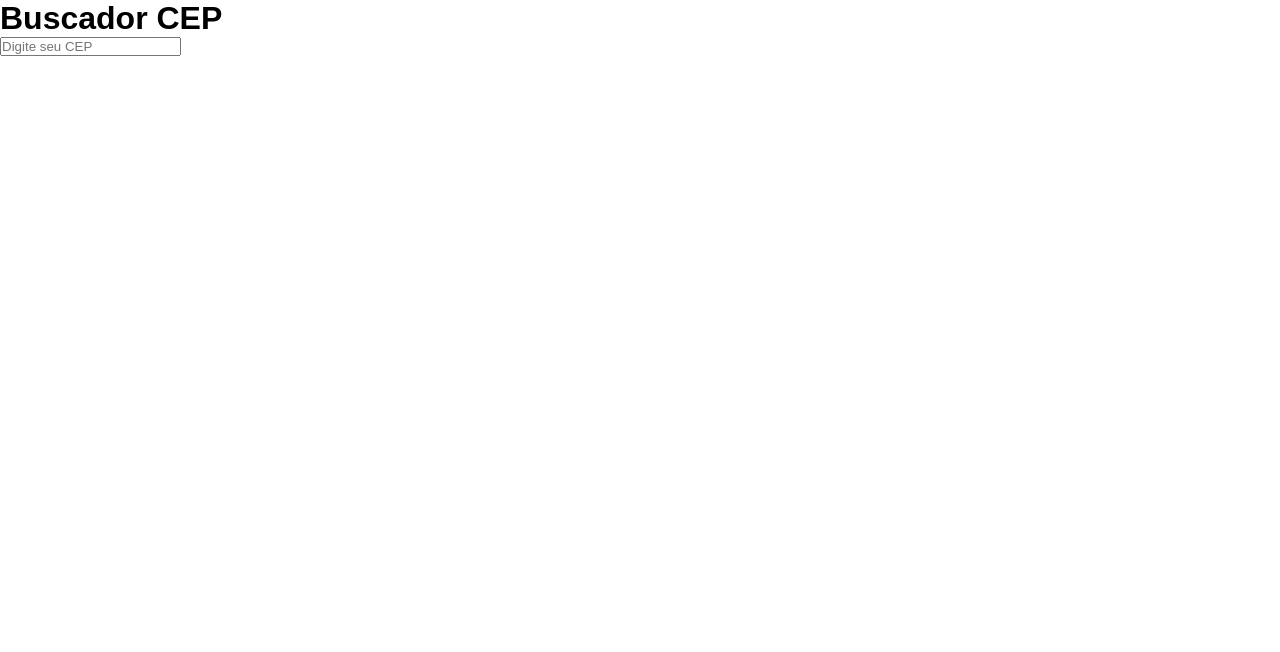
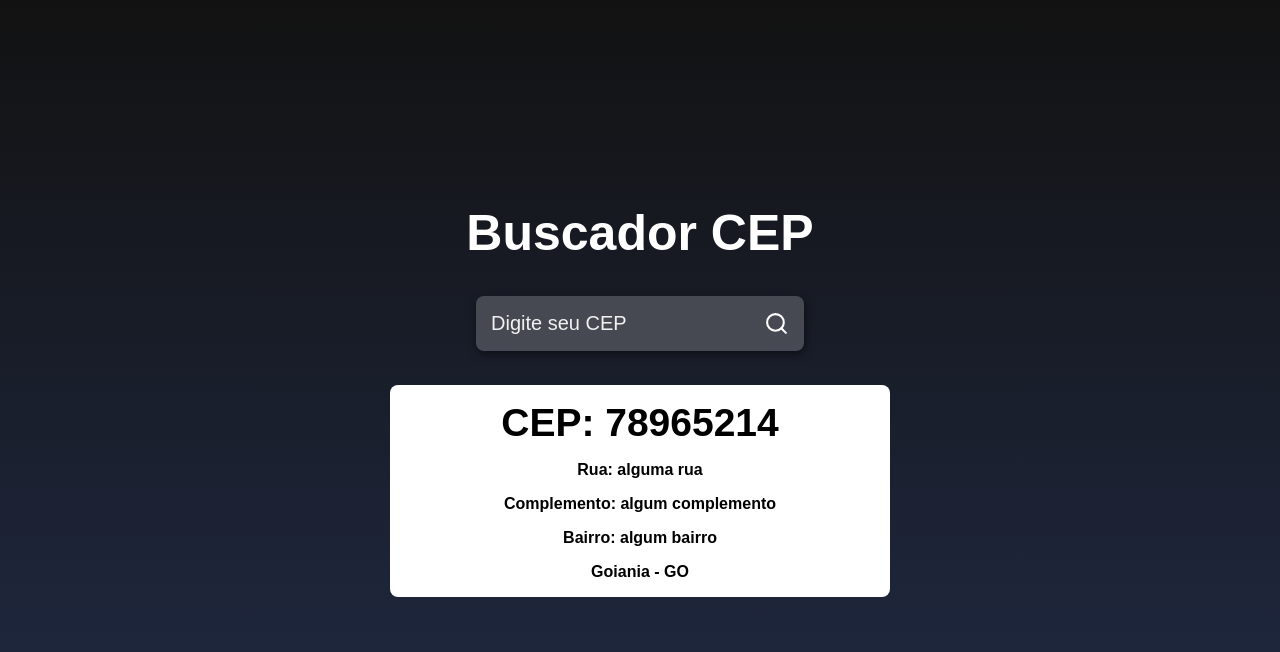
Before and after one commit to LFerreiraDev/buscador-cep, a React (Create React App) app: page / in a window 1280 px wide. Shown: the top 652 px of the page. Built offline with nearby package versions, Linux system fonts and the light colour scheme.

Commit message:
construindo elementos visuais da página

```diff
--- a/src/App.js
+++ b/src/App.js
@@ -1,4 +1,5 @@
-
+import { FiSearch } from 'react-icons/fi'
+import './styles.css'
 
 function App(){
   return (
@@ -11,10 +12,27 @@ function App(){
         placeholder="Digite seu CEP"
         />
 
+        <button className="buttonSearch">
+
+          <FiSearch size={25} color='white'/>
+
+        </button>
       </div>
+
+      <main className='main'>
+        <h2>CEP: 78965214</h2>
+
+        <spam>Rua: alguma rua</spam>
+        <spam>Complemento: algum complemento</spam>
+        <spam>Bairro: algum bairro</spam>
+        <spam>Goiania - GO</spam>
+
+
+      </main>
 
     </div>
 
   );
-  }
+
+ }
   export default App;
```
